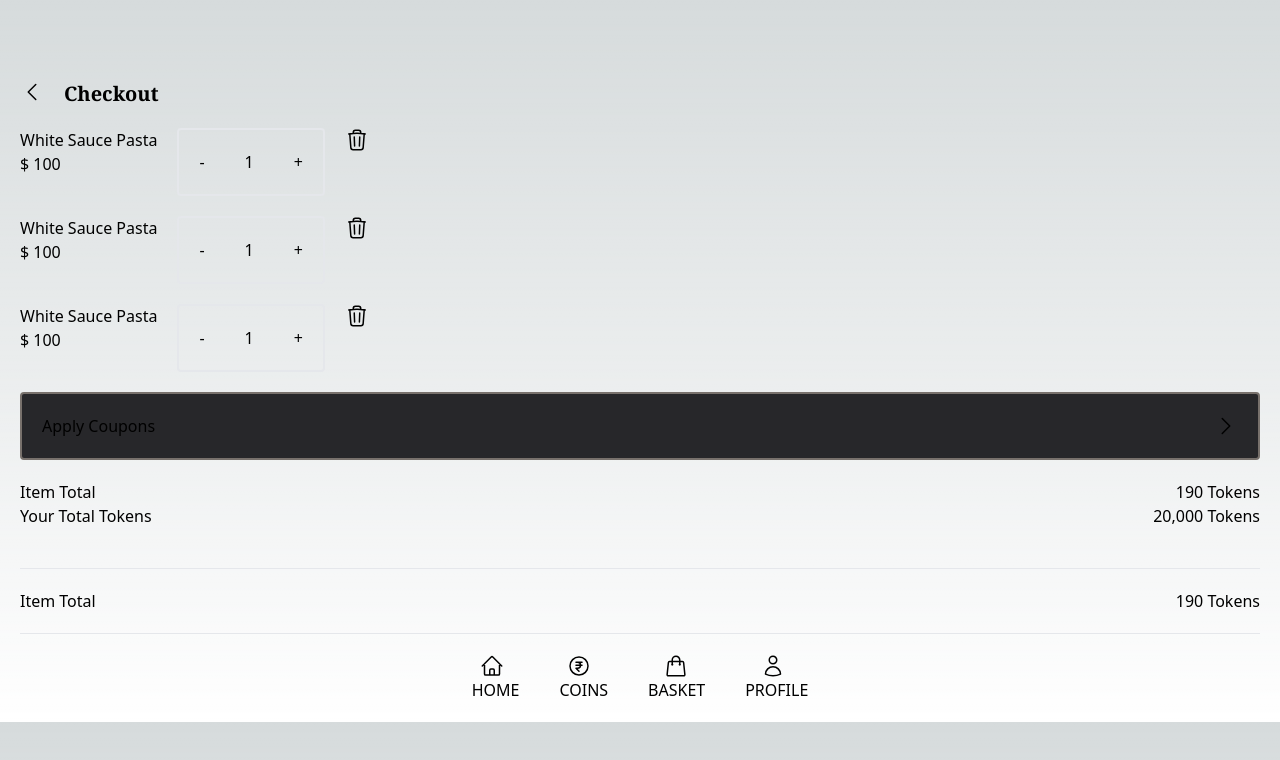
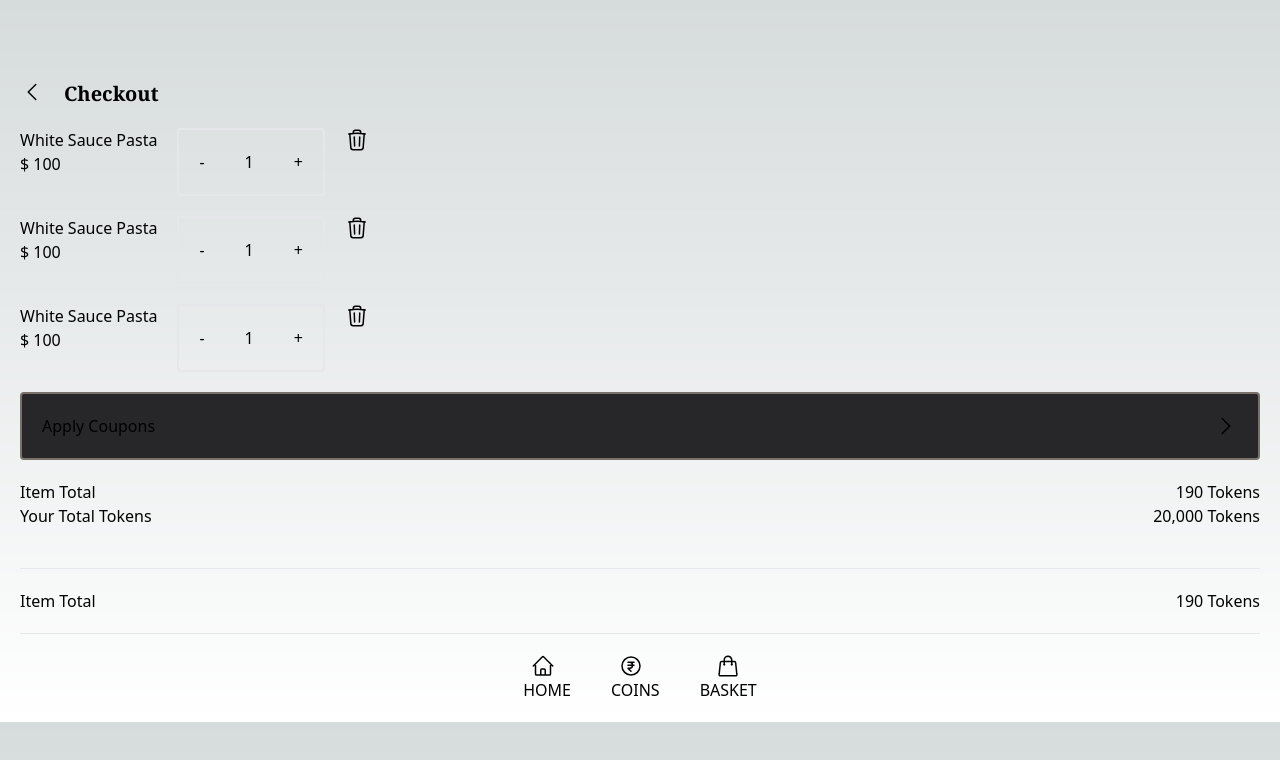
Before and after one commit to ameeshagireesh/genesis-block, a Next.js app: page /checkout in a window 1280 px wide. Shown: the top 760 px of the page. Built offline with nearby package versions, Linux system fonts and the light colour scheme.

Commit message:
feat+fix: idek bro

```diff
--- a/src/components/navbar.js
+++ b/src/components/navbar.js
@@ -4,15 +4,12 @@ import Link from 'next/link'
 export default function Navbar() {
     return (
         <div class="flex bottom-5 space-x-10 justify-center ">
-            <div class="flex-col">
-                <Link href="/">
-
+                <Link href="/" className="flex-col justify-center center-align" >
                     <HomeIcon class="w-6 h-6 ml-2" />
                     <p>
                         HOME
                     </p>
                 </Link>
-            </div>
             <div class="flex-col">
                 <Link href="/coins">
                     <CurrencyRupeeIcon class="w-6 h-6 ml-2" />
@@ -29,14 +26,14 @@ export default function Navbar() {
                     </p>
                 </Link>
             </div>
-            <div class="flex-col">
+            {/* <div class="flex-col">
                 <Link href="/profile">
                     <UserIcon class="w-6 h-6 ml-4" />
                     <p>
                         PROFILE
                     </p>
                 </Link>
-            </div>
+            </div> */}
         </div>
     )
 }
--- a/src/pages/checkout.js
+++ b/src/pages/checkout.js
@@ -1,12 +1,15 @@
 import { ChevronLeftIcon, ChevronRightIcon } from '@heroicons/react/24/outline'
 import CheckoutItem from '@/components/checkoutItem'
 import Navbar from '@/components/navbar'
+import Link from 'next/link'
 
 export default function Checkout() {
     return (
         <div class="flex-col pt-20 p-5 mx-auto my-auto">
             <div class="flex ">
-                <ChevronLeftIcon class="w-6 h-6"/>
+                <Link href="/">
+                    <ChevronLeftIcon class="w-6 h-6" />
+                </Link>
                 <h4 class="text-xl font-bold font-serif mx-5">Checkout</h4>
             </div>
             <div class="flex mt-5 mb-5 ">
@@ -42,10 +45,10 @@ export default function Checkout() {
                 </div>
                 <CheckoutItem />
             </div>
-            <button onClick class="bg-zinc-800 hover:bg-zinc-900 rounded border-stone-500 border-2 p-5 flex space-x-5 w-full">
-                    <p class="mr-auto">Apply Coupons</p>
-                    <ChevronRightIcon class="w-6 h-6"/>
-            </button>
+            <Link href="/coupons" class="bg-zinc-800 hover:bg-zinc-900 rounded border-stone-500 border-2 p-5 flex space-x-5 w-full">
+                <p class="mr-auto">Apply Coupons</p>
+                <ChevronRightIcon class="w-6 h-6" />
+            </Link>
             <div class="flex pt-5">
                 <p class="mr-auto">Item Total</p>
                 <p> 190 Tokens</p>
@@ -54,12 +57,12 @@ export default function Checkout() {
                 <p class="mr-auto">Your Total Tokens</p>
                 <p> 20,000 Tokens</p>
             </div>
-            <hr class=""/>
+            <hr class="" />
             <div class="flex pt-5 pb-5">
                 <p class="mr-auto">Item Total</p>
                 <p> 190 Tokens</p>
             </div>
-            <hr class="pb-5"/>
+            <hr class="pb-5" />
             <Navbar />
         </div>
     )
--- /dev/null
+++ b/src/pages/coupons.js
@@ -0,0 +1,7 @@
+export default function Coupons () {
+    return(
+        <>
+        <p> looks like u have no coupons sux fr fr </p>
+        </>
+    )
+}
--- a/src/pages/index.js
+++ b/src/pages/index.js
@@ -40,9 +40,9 @@ export default function Home() {
     <>
       <div class="flex flex-col pt-20 p-5 mx-auto my-auto  ">
         <div class="flex space-x-5 justify-center mx-5">
-          <img src="https://img.freepik.com/free-icon/user_318-174218.jpg" class="w-10 h-10 mx-auto my-auto "></img>
+          <img src="https://img.freepik.com/free-icon/user_318-174218.jpg" class="w-12 h-12 mx-auto my-auto "></img>
           <div class="flex-col">
-            <p class="text-2xl font-bold font-serif">Welcome Harsh, </p>
+            <p class="text-xl font-bold font-serif">Welcome Harsh, </p>
             <p class="text-gray-400">Hope you're excited to attend the event!</p>
           </div>
         </div>
```
Also changed, not shown: public/back-event-card.svg.
